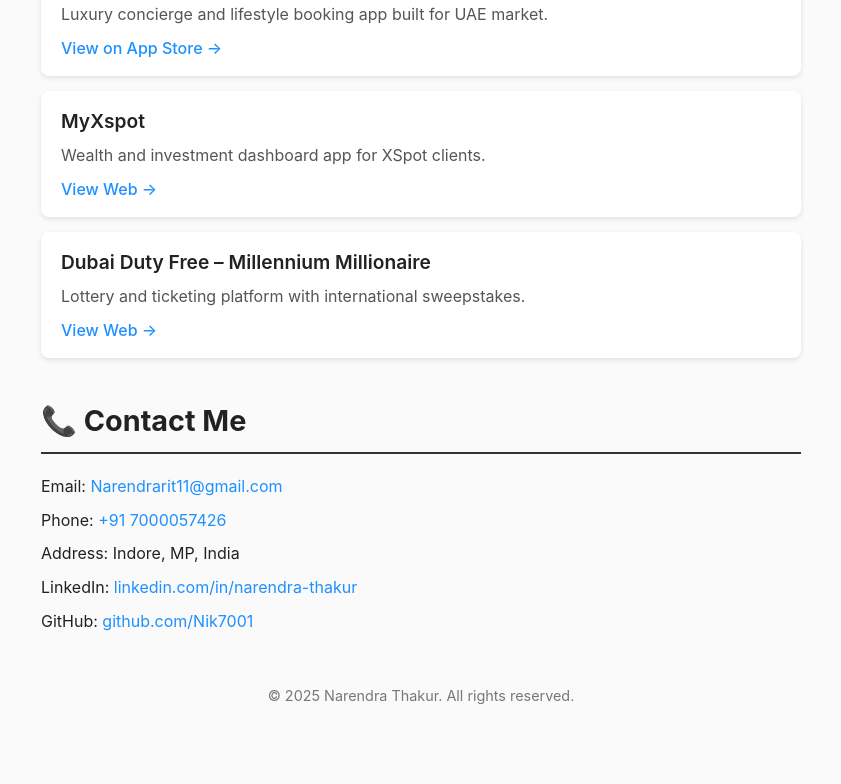
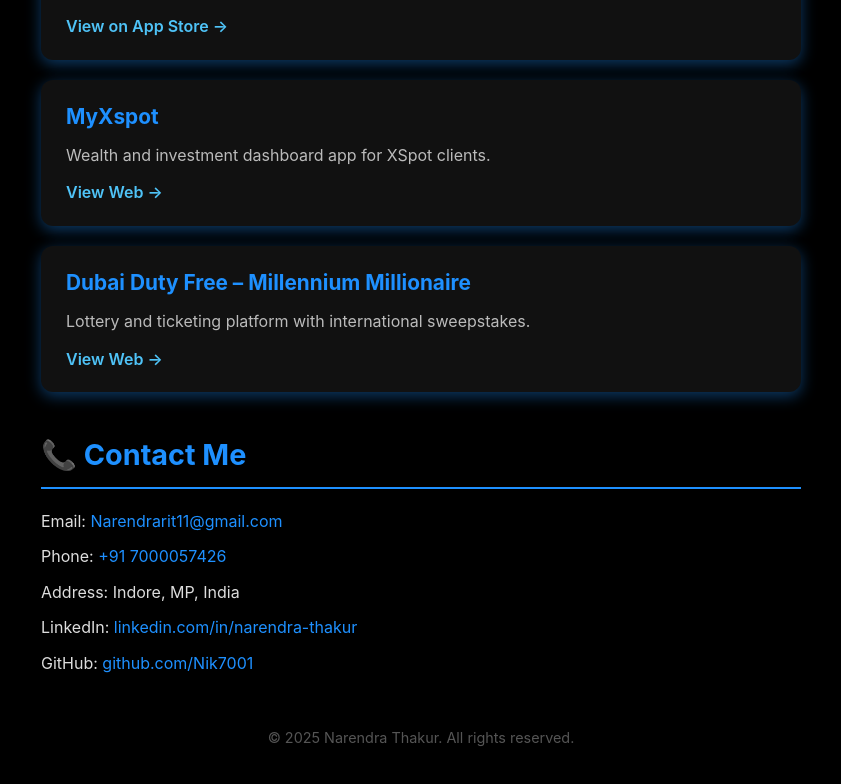
Before and after one commit to Nik7001/ios-portfolio, a plain HTML site: page index.html in a window 1280 px wide. Shown: the part 941-1725 px from the top of the page, without its empty margins (219-1060 px from the left). Before the commit the page ends 1683 px from the top, so only its background shows below. Drawn offline with Linux system fonts and the light colour scheme.

Commit message:
new_update

```diff
--- a/index.html
+++ b/index.html
@@ -5,7 +5,7 @@
   <meta name="viewport" content="width=device-width, initial-scale=1" />
   <title>Narendra Thakur – iOS Developer Portfolio</title>
   <style>
-    /* Simple reset */
+    /* Reset */
     * {
       box-sizing: border-box;
     }
@@ -14,8 +14,8 @@
       font-family: -apple-system, BlinkMacSystemFont, "Segoe UI", Roboto, Oxygen,
         Ubuntu, Cantarell, "Open Sans", "Helvetica Neue", sans-serif;
       margin: 0;
-      background-color: #fafafa;
-      color: #222;
+      background-color: #000; /* Black background */
+      color: #eee; /* Light text on dark bg */
       line-height: 1.6;
       padding: 20px;
       max-width: 800px;
@@ -28,24 +28,26 @@
       margin-bottom: 40px;
     }
 
+    /* Profile image styling */
     .profile-image {
       width: 140px;
       height: 140px;
+      border-radius: 50%;
       object-fit: cover;
-      border-radius: 50%;
-      display: block;
-      margin: 0 auto 20px auto;
-      box-shadow: 0 4px 8px rgba(0,0,0,0.1);
+      border: 3px solid #1e90ff;
+      margin-bottom: 20px;
+      box-shadow: 0 0 12px #1e90ff;
     }
 
     header h1 {
       font-size: 2.5rem;
       margin-bottom: 0.25em;
+      color: #1e90ff; /* bright blue heading */
     }
 
     header p {
       font-size: 1.1rem;
-      color: #555;
+      color: #ccc;
       max-width: 600px;
       margin-left: auto;
       margin-right: auto;
@@ -56,46 +58,50 @@
     }
 
     section h2 {
-      border-bottom: 2px solid #333;
+      border-bottom: 2px solid #1e90ff;
       padding-bottom: 8px;
       margin-bottom: 20px;
       font-size: 1.8rem;
+      color: #1e90ff;
     }
 
     .projects-list {
       list-style: none;
       padding: 0;
       margin: 0;
+      display: grid;
+      grid-template-columns: 1fr;
+      gap: 20px;
     }
 
     .projects-list li {
-      background: white;
-      border-radius: 8px;
-      box-shadow: 0 2px 5px rgb(0 0 0 / 0.1);
-      padding: 15px 20px;
-      margin-bottom: 15px;
-      transition: box-shadow 0.2s ease;
+      background: #111; /* Dark gray card */
+      border-radius: 12px;
+      box-shadow: 0 4px 15px rgba(30, 144, 255, 0.4);
+      padding: 20px 25px;
+      transition: box-shadow 0.3s ease;
     }
 
     .projects-list li:hover {
-      box-shadow: 0 5px 15px rgb(0 0 0 / 0.15);
+      box-shadow: 0 8px 30px rgba(30, 144, 255, 0.7);
     }
 
     .project-title {
-      font-weight: 600;
-      font-size: 1.2rem;
-      margin-bottom: 6px;
+      font-weight: 700;
+      font-size: 1.3rem;
+      margin-bottom: 10px;
+      color: #1e90ff;
     }
 
     .project-desc {
-      margin-bottom: 8px;
-      color: #555;
+      margin-bottom: 12px;
+      color: #bbb;
     }
 
     .project-link {
-      color: #1e90ff;
+      color: #4fc3f7;
       text-decoration: none;
-      font-weight: 500;
+      font-weight: 600;
     }
 
     .project-link:hover {
@@ -103,8 +109,9 @@
     }
 
     .contact-info p {
-      margin: 8px 0;
+      margin: 10px 0;
       font-size: 1rem;
+      color: #ddd;
     }
 
     .contact-info a {
@@ -119,7 +126,7 @@
     footer {
       text-align: center;
       font-size: 0.9rem;
-      color: #777;
+      color: #555;
       margin-top: 50px;
     }
   </style>
```
